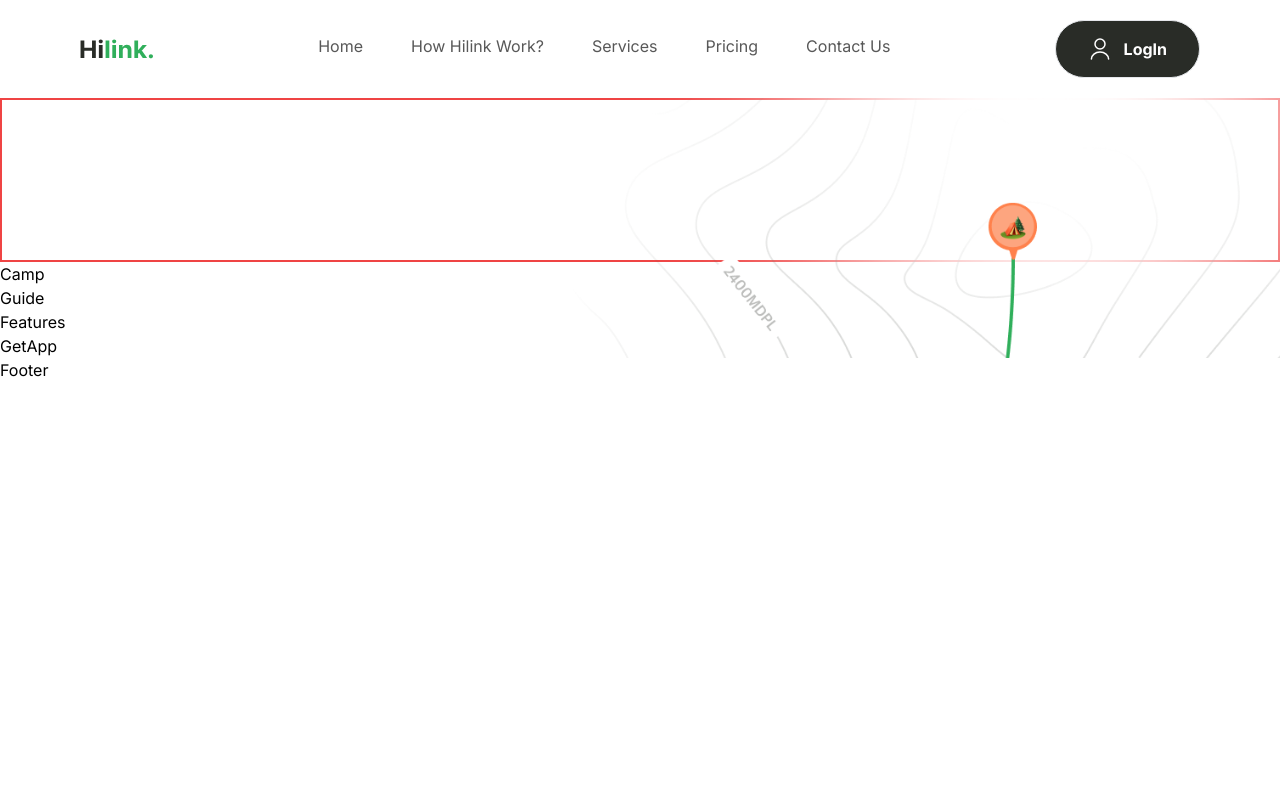
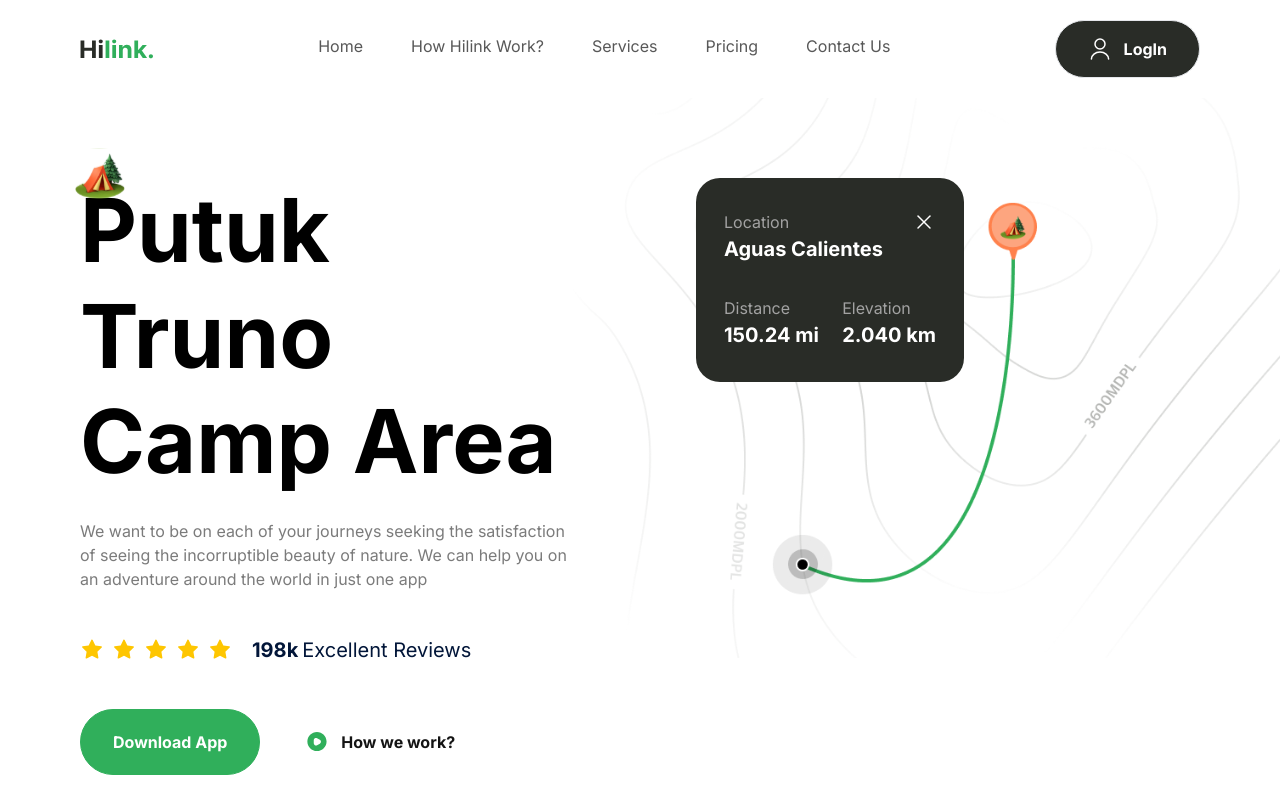
Before and after one commit to imsp18/travel-landing-page, a Next.js app: page / in a window 1280 px wide. Shown: the top 800 px of the page. Built offline with nearby package versions, Linux system fonts and the light colour scheme.

Commit message:
refactor Hero component layout and integrate Button component with updated props

```diff
--- a/components/Button.tsx
+++ b/components/Button.tsx
@@ -5,7 +5,7 @@
     type: 'button' | 'submit';
     title: string;
     icon?: string;
-    variant: 'btn_dark_green'
+    variant: string;
 }
 
 const Button = ({ type, title, icon, variant }: ButtonProps) => {
--- a/components/Hero.tsx
+++ b/components/Hero.tsx
@@ -1,11 +1,12 @@
 import Image from "next/image"
+import Button from "./Button"
 
 const Hero = () => {
     return (
-        <section className="max-container padding container flex flex-col gap-20 py-10 pb-32 md:gap-28 lg:py-20 xl:flex-row border-2 border-red-500">
-            <div className="hero-map">
-                {/* Left */}
-                <div className="relative z-20 flex flex-1 xl:w-1/2">
+        <section className="max-container padding-container flex flex-col gap-20 py-10 pb-32 md:gap-28 lg:py-20 xl:flex-row">
+            <div className="hero-map" />
+
+            <div className="relative z-20 flex flex-1 flex-col xl:w-1/2">
                 <Image
                     src="/camp.svg"
                     alt="camp"
@@ -13,6 +14,68 @@
                     height={50}
                     className="absolute left-[-5px] top-[-30px] w-10 lg:w-[50px]"
                 />
+                <h1 className="bold-52 lg:bold-88">Putuk Truno Camp Area</h1>
+                <p className="regular-16 mt-6 text-gray-30 xl:max-w-[520px]">
+                    We want to be on each of your journeys seeking the satisfaction of seeing the incorruptible beauty of nature. We can help you on an adventure around the world in just one app
+                </p>
+
+                <div className="my-11 flex flex-wrap gap-5">
+                    <div className="flex items-center gap-2">
+                        {Array(5).fill(1).map((_, index) => (
+                            <Image
+                                src="/star.svg"
+                                key={index}
+                                alt="star"
+                                width={24}
+                                height={24}
+                            />
+                        ))}
+                    </div>
+
+                    <p className="bold-16 lg:bold-20 text-blue-70">
+                        198k
+                        <span className="regular-16 lg:regular-20 ml-1">Excellent Reviews</span>
+                    </p>
+                </div>
+
+                <div className="flex flex-col w-full gap-3 sm:flex-row">
+                    <Button
+                        type="button"
+                        title="Download App"
+                        variant="btn_green"
+                    />
+                    <Button
+                        type="button"
+                        title="How we work?"
+                        icon="/play.svg"
+                        variant="btn_white_text"
+                    />
+                </div>
+            </div>
+            <div className="relative flex flex-1 items-start">
+                <div className="relative flex z-20 w-[268px] flex-col gap-8 rounded-3xl bg-green-90 px-7 py-8">
+                    <div className="flex flex-col">
+                        <div className="flexBetween">
+                            <p className="regular-16 text-gray-20">Location</p>
+                            <Image
+                                src="/close.svg"
+                                alt="close"
+                                width={24}
+                                height={24}
+                            />
+                        </div>
+                        <p className="bold-20 text-white">Aguas Calientes</p>
+                    </div>
+                    <div className="flexBetween">
+                        <div className="flex flex-col">
+                            <p className="regular-16 block text-gray-20">Distance</p>
+                            <p className="bold-20 text-white">150.24 mi</p>
+                        </div>
+                        <div className="flex flex-col">
+                            <p className="regular-16 block text-gray-20">Elevation</p>
+                            <p className="bold-20 text-white">2.040 km</p>
+                        </div>
+                    </div>
                 </div>
             </div>
         </section>
```
Lines whose indentation alone changed are shown as unchanged.
